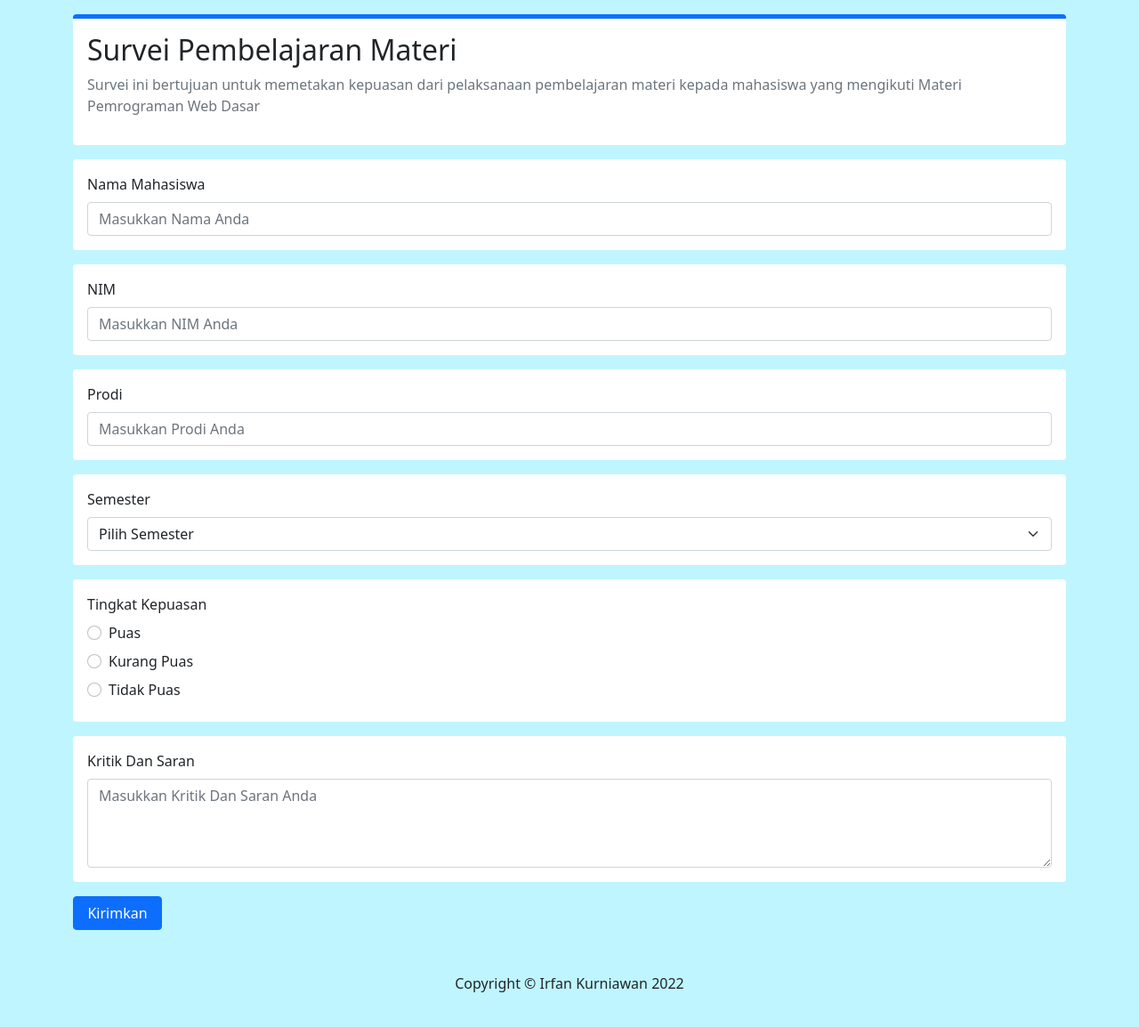
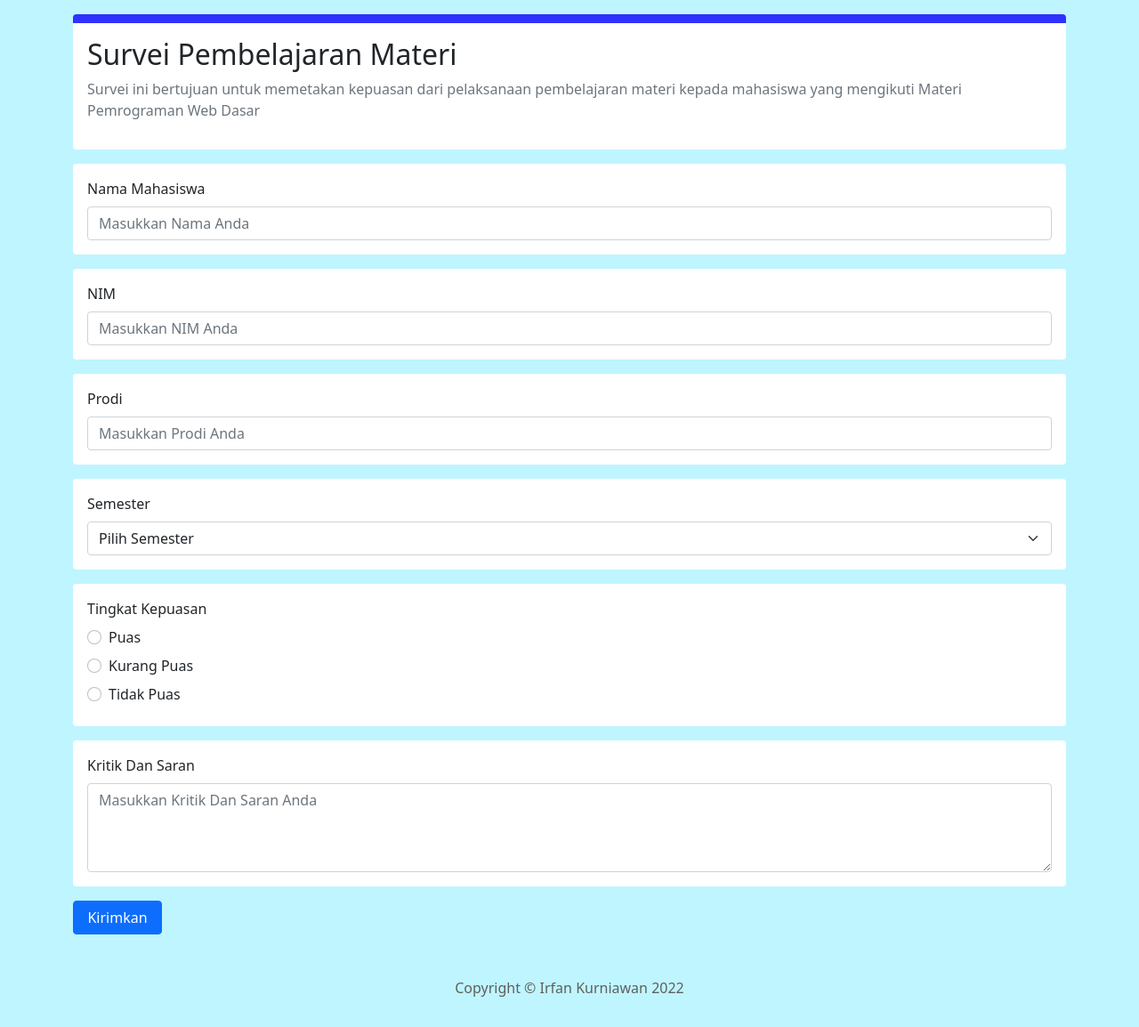
Before and after one commit to Irfan858/sc-task, a plain HTML site: page css-2-task/index.html in a window 1280 px wide. Shown: the whole page at 89% size. Drawn offline with nearby package versions, Linux system fonts and the light colour scheme.

Commit message:
Menambahkan Border top pada header

```diff
--- a/css-2-task/index.html
+++ b/css-2-task/index.html
@@ -13,7 +13,7 @@
   <body class="d-flex justify-content-center" style="background-color: rgba(149, 239, 255, 0.596);">
 
     <div class="container mx-2 my-3 justify-content-center">
-        <div class="bg-white p-3 mb-3 border-top rounded border-primary border-5">
+        <div class="bg-white p-3 mb-3 rounded" style="border-width: 10px; border-top: 10px solid rgb(49, 49, 253);">
             <h2>Survei Pembelajaran Materi</h2>
             <p class="text-secondary">Survei ini bertujuan untuk memetakan kepuasan dari pelaksanaan pembelajaran materi kepada mahasiswa yang mengikuti Materi Pemrograman Web Dasar</p>
         </div>
@@ -66,7 +66,7 @@
         </div>
         <input type="button" value="Kirimkan" class="btn btn-primary" style="width: 100px;">
 
-        <div class="text-center text-black mt-5">
+        <div class="text-center mt-5" style="color: #5f5f5f;">
             <p>Copyright &copy Irfan Kurniawan 2022</p>
         </div>
     </div>
```
